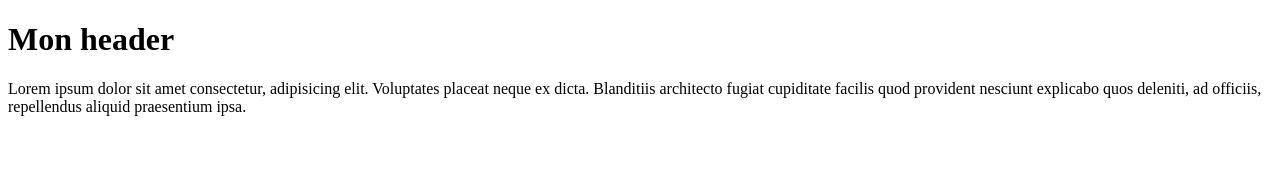
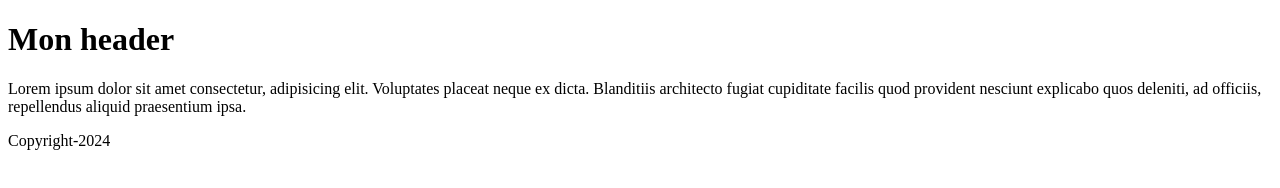
Before and after one commit to Hajar-O/Sophie, a plain HTML site: page index.html in a window 1280 px wide. Drawn offline with Linux system fonts and the light colour scheme.

Commit message:
ajout du footer

```diff
--- a/index.html
+++ b/index.html
@@ -12,5 +12,9 @@
     <main>
         <p>Lorem ipsum dolor sit amet consectetur, adipisicing elit. Voluptates placeat neque ex dicta. Blanditiis architecto fugiat cupiditate facilis quod provident nesciunt explicabo quos deleniti, ad officiis, repellendus aliquid praesentium ipsa.</p>
     </main>
+
+    <footer>
+        <p>Copyright-2024</p>
+    </footer>
 </body>
 </html>
```
